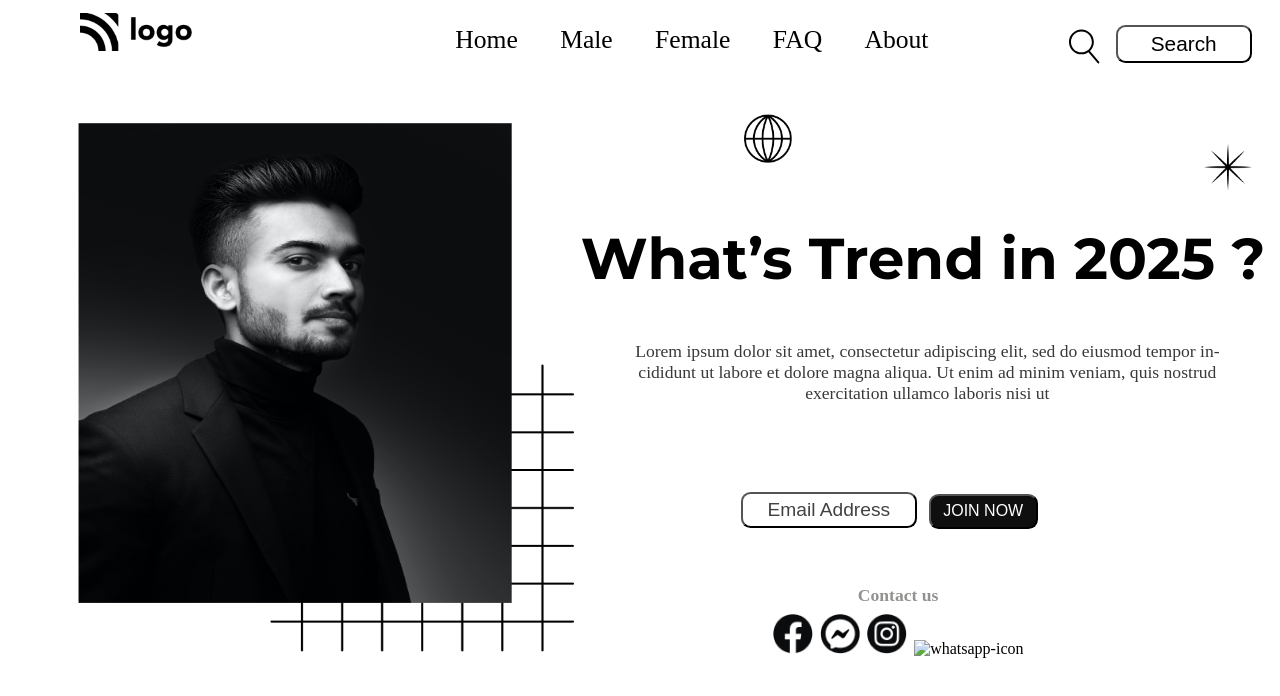
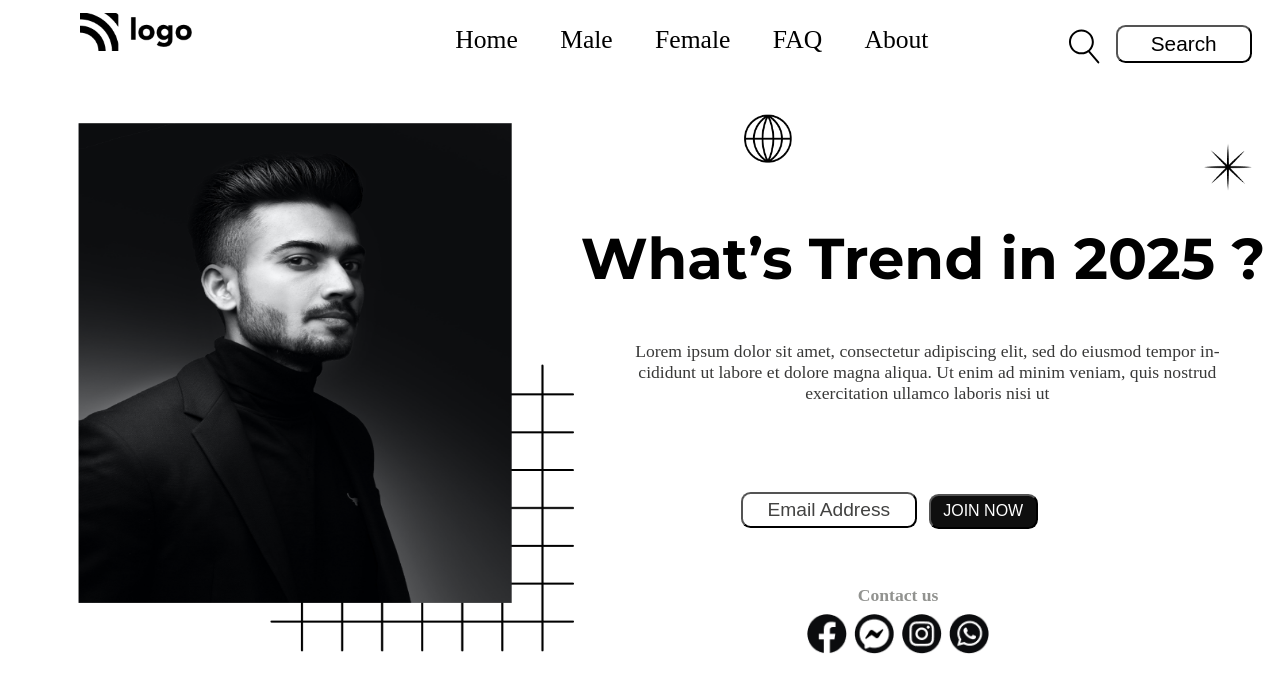
Before and after one commit to Saurabhcodechef/HTMLANDCSS, a website: page Project1/index.html in a window 1280 px wide. Drawn offline with Linux system fonts and the light colour scheme; the site is published under a folder, as on GitHub Pages, so addresses that start at the root find nothing; a web font is replaced by a local one.

Commit message:
Update index.html

```diff
--- a/Project1/index.html
+++ b/Project1/index.html
@@ -108,7 +108,7 @@
                   <img src="./assets/Group (2).png" alt="instagram-icon" />
                 </span>
                 <span>
-                  <img src="/assets/Group (3).png" alt="whatsapp-icon" />
+                  <img src="./assets/Group (3).png" alt="whatsapp-icon" />
                 </span>
               </div>
             </div>
```
